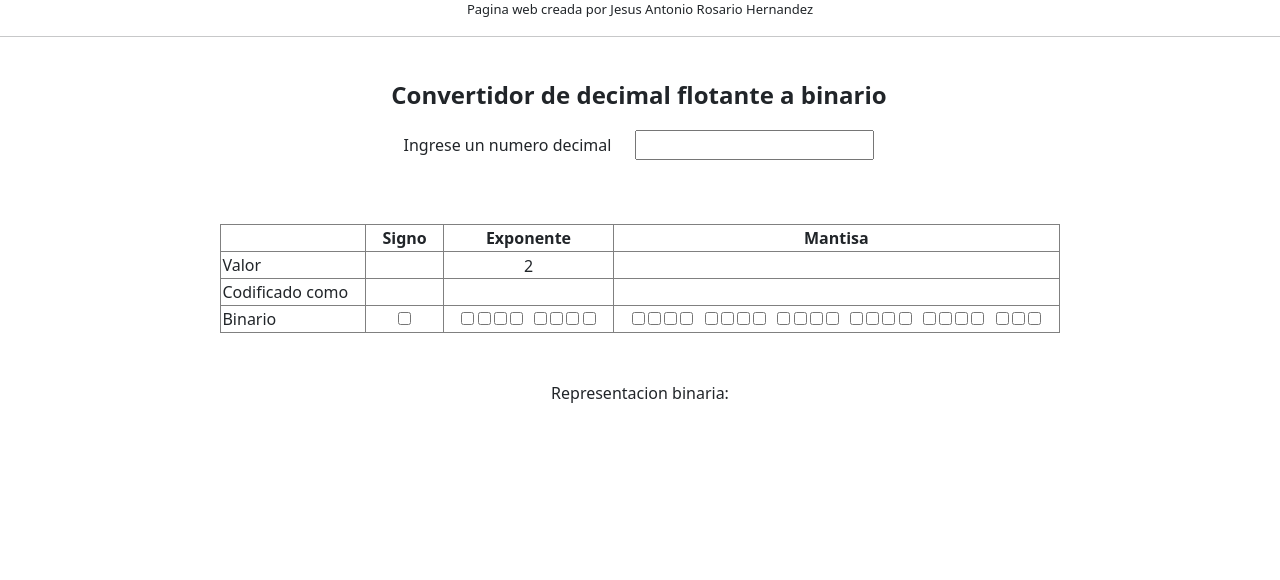
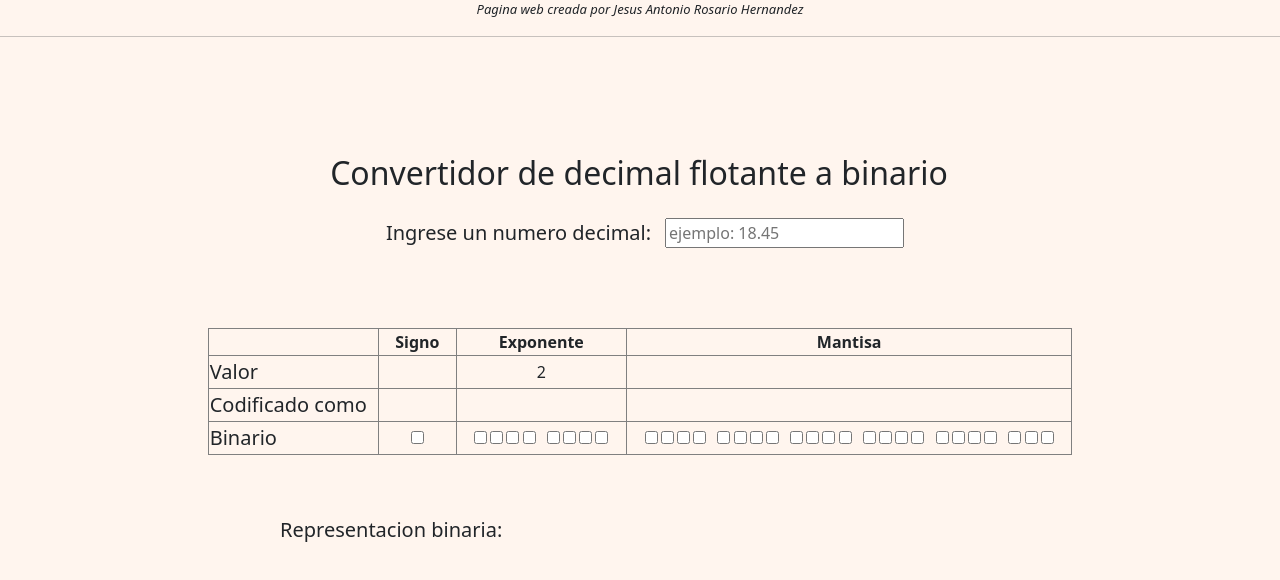
Before and after one commit to jesshdzz/convertidor-binario-flotante, a plain HTML site: page convertidor.html in a window 1280 px wide. Drawn offline with nearby package versions, Linux system fonts and the light colour scheme.

Commit message:
Update convertidor.html

```diff
--- a/convertidor.html
+++ b/convertidor.html
@@ -9,14 +9,14 @@
         integrity="sha384-QWTKZyjpPEjISv5WaRU9OFeRpok6YctnYmDr5pNlyT2bRjXh0JMhjY6hW+ALEwIH" crossorigin="anonymous">
 </head>
 
-<body>
+<body style="background-color: seashell;">
     <div align="center">
-        <p style="font-size: small;">Pagina web creada por Jesus Antonio Rosario Hernandez</p>
+        <p style="font-size: small;"><em>Pagina web creada por Jesus Antonio Rosario Hernandez</em></p>
         <hr>
         <table>
             <thead>
                 <tr>
-                    <th colspan="2" style="padding-top: 1em; text-align: center; font-size:x-large;">
+                    <th colspan="2" class="lead" style="padding-top: 3em; text-align: center; font-size: xx-large;">
                         Convertidor de decimal flotante a binario
                     </th>
                     <th>
@@ -25,10 +25,10 @@
             </thead>
             <tbody>
                 <tr>
-                    <td style="padding: 1em 1em 4em 3em;">Ingrese un numero decimal</td>
-                    <td style="padding: 1em 3em 4em 0.5em;">
+                    <td class="lead" style="padding: 1em 0.7em 4em 3em;">Ingrese un numero decimal:</td>
+                    <td style="padding: 0.3em 3em 4em 0em;">
                         <form>
-                            <input type="text" id="entrada" oninput="Convertir()">
+                            <input type="number" step="any" id="entrada" size="30" placeholder="ejemplo: 18.45" oninput="Convertir()">
                         </form>
                     </td>
                 </tr>
@@ -40,15 +40,15 @@
         <table class="table-bordered">
             <thead style="text-align: center;">
                 <tr>
-                    <th style="padding: 0em 4.5em;"></th>
-                    <th style="padding: 0em 1em;">Signo</th>
+                    <th style="padding: 0em 5.3em;"></th>
+                    <th  style="padding: 0em 1em;">Signo</th>
                     <th>Exponente</th>
                     <th>Mantisa</th>
                 </tr>
             </thead>
             <tbody>
                 <tr>
-                    <td>Valor</td>
+                    <td class="lead">Valor</td>
                     <td style="text-align: center; padding: 0em 1em;">
                         <span id="signo"></span>
                     </td>
@@ -60,7 +60,7 @@
                     </td>
                 </tr>
                 <tr>
-                    <td>Codificado como</td>
+                    <td class="lead">Codificado como</td>
                     <td style="text-align: center; padding: 0em 1em;">
                         <span id="sig_cod"></span>
                     </td>
@@ -72,7 +72,7 @@
                     </td>
                 </tr>
                 <tr>
-                    <td>Binario</td>
+                    <td class="lead">Binario</td>
                     <td style="text-align: center; padding: 0em 1em;">
                         <form>
                             <input type="checkbox" id="chkbx_signo">
@@ -146,7 +146,7 @@
     </div>
 
     <div align="center">
-        <table style="margin-top: 2em;">
+        <table class="lead" style="margin-top: 2em; margin-left: 11em; display: block;">
             <tbody>
                 <tr>
                     <td style="padding: 1em 1em 0em 3em;">Representacion binaria:</td>
@@ -160,6 +160,10 @@
 
     <script>
         function Convertir() {
+            if (document.getElementById("entrada").value == "") {
+                return;
+            }
+
             let num = parseFloat(document.getElementById("entrada").value); // Obtenemos el numero ingresado y lo pasamos a flotante
             //console.log("flotante " + num);
 
@@ -207,6 +211,7 @@
             } else { //signo positivo
                 document.getElementById("signo").innerHTML = "+1";
                 document.getElementById("sig_cod").innerHTML = "0";
+                document.getElementById("chkbx_signo").checked = false;
             }
         }
 
```
